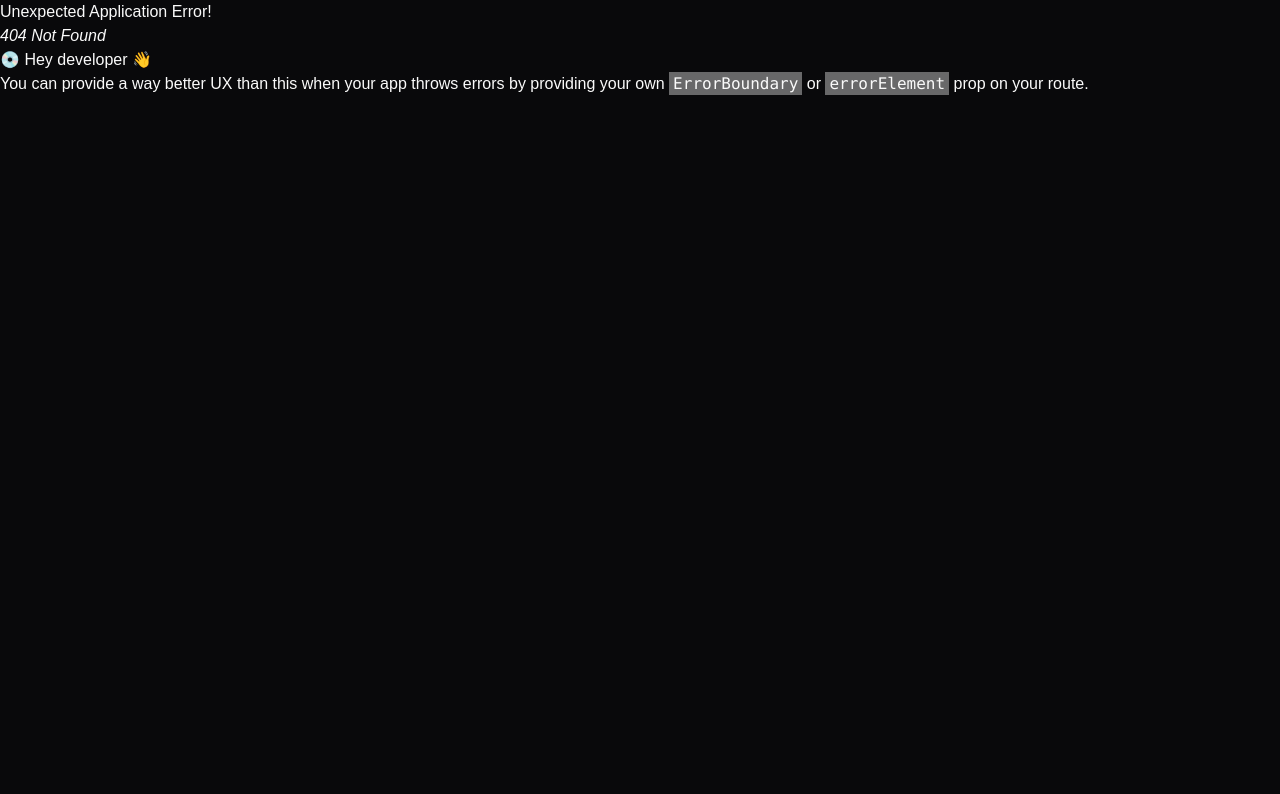
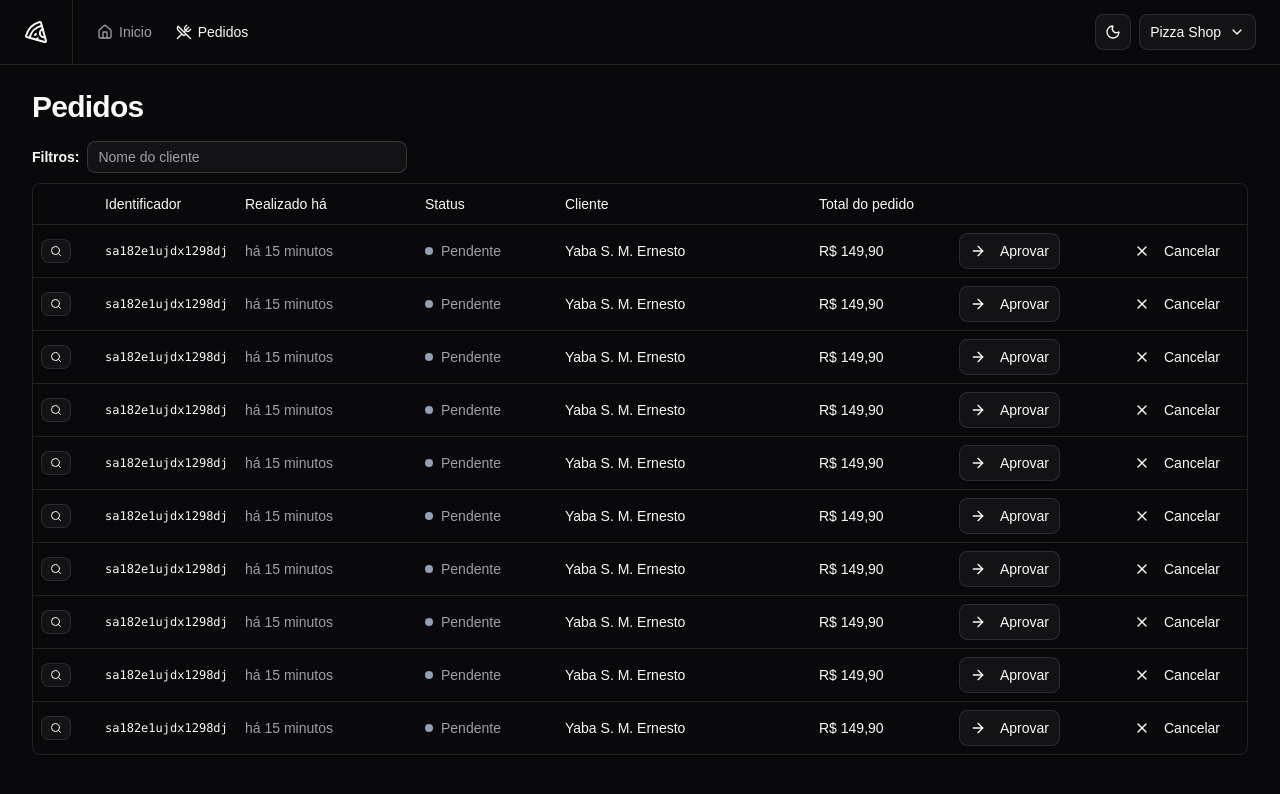
Before and after one commit to yabaernesto/pizzashop-web, a React (Vite) app: page /orders in a window 1280 px wide. Before the commit this address had no page. Shown: the top 794 px of the page. Built offline with nearby package versions, Linux system fonts and the light colour scheme.

Commit message:
feat: página listagem de pedidos

```diff
--- /dev/null
+++ b/src/components/ui/table.tsx
@@ -0,0 +1,114 @@
+import * as React from "react"
+
+import { cn } from "@/lib/utils"
+
+function Table({ className, ...props }: React.ComponentProps<"table">) {
+  return (
+    <div
+      data-slot="table-container"
+      className="relative w-full overflow-x-auto"
+    >
+      <table
+        data-slot="table"
+        className={cn("w-full caption-bottom text-sm", className)}
+        {...props}
+      />
+    </div>
+  )
+}
+
+function TableHeader({ className, ...props }: React.ComponentProps<"thead">) {
+  return (
+    <thead
+      data-slot="table-header"
+      className={cn("[&_tr]:border-b", className)}
+      {...props}
+    />
+  )
+}
+
+function TableBody({ className, ...props }: React.ComponentProps<"tbody">) {
+  return (
+    <tbody
+      data-slot="table-body"
+      className={cn("[&_tr:last-child]:border-0", className)}
+      {...props}
+    />
+  )
+}
+
+function TableFooter({ className, ...props }: React.ComponentProps<"tfoot">) {
+  return (
+    <tfoot
+      data-slot="table-footer"
+      className={cn(
+        "border-t bg-muted/50 font-medium [&>tr]:last:border-b-0",
+        className
+      )}
+      {...props}
+    />
+  )
+}
+
+function TableRow({ className, ...props }: React.ComponentProps<"tr">) {
+  return (
+    <tr
+      data-slot="table-row"
+      className={cn(
+        "border-b transition-colors hover:bg-muted/50 data-[state=selected]:bg-muted",
+        className
+      )}
+      {...props}
+    />
+  )
+}
+
+function TableHead({ className, ...props }: React.ComponentProps<"th">) {
+  return (
+    <th
+      data-slot="table-head"
+      className={cn(
+        "h-10 px-2 text-left align-middle font-medium whitespace-nowrap text-foreground [&:has([role=checkbox])]:pr-0",
+        className
+      )}
+      {...props}
+    />
+  )
+}
+
+function TableCell({ className, ...props }: React.ComponentProps<"td">) {
+  return (
+    <td
+      data-slot="table-cell"
+      className={cn(
+        "p-2 align-middle whitespace-nowrap [&:has([role=checkbox])]:pr-0",
+        className
+      )}
+      {...props}
+    />
+  )
+}
+
+function TableCaption({
+  className,
+  ...props
+}: React.ComponentProps<"caption">) {
+  return (
+    <caption
+      data-slot="table-caption"
+      className={cn("mt-4 text-sm text-muted-foreground", className)}
+      {...props}
+    />
+  )
+}
+
+export {
+  Table,
+  TableHeader,
+  TableBody,
+  TableFooter,
+  TableHead,
+  TableRow,
+  TableCell,
+  TableCaption,
+}
--- /dev/null
+++ b/src/pages/dashboard/orders/orders.tsx
@@ -0,0 +1,94 @@
+import { ArrowRight, Search, X } from 'lucide-react'
+import { Helmet } from 'react-helmet-async'
+
+import { Input } from '@/components/ui/input'
+import {
+  Table,
+  TableBody,
+  TableCell,
+  TableHead,
+  TableHeader,
+  TableRow
+} from '@/components/ui/table'
+import { Button } from '@/components/ui/button'
+
+export function Orders() {
+  return (
+    <>
+      <Helmet title='Pedidos' />
+      <div className="flex flex-col gap-4">
+        <h1 className="text-3xl font-bold tracking-tight">Pedidos</h1>
+      </div>
+
+      <div className="space-y-2.5">
+        <form className="flex items-center gap-2">
+          <span className="text-sm font-semibold">
+            Filtros:
+          </span>
+          <Input placeholder='Nome do cliente' className='h-8 w-[320px]' />
+        </form>
+
+        <div className="border rounded-md">
+          <Table>
+            <TableHeader>
+              <TableRow>
+                <TableHead className='w-[64px]'></TableHead>
+                <TableHead className='w-[140px]'>Identificador</TableHead>
+                <TableHead className='w-[180px]'>Realizado há</TableHead>
+                <TableHead className='w-[140px]'>Status</TableHead>
+                <TableHead>Cliente</TableHead>
+                <TableHead className='w-[140px]'>Total do pedido</TableHead>
+                <TableHead className='w-[164px]'></TableHead>
+                <TableHead className='w-[132px]'></TableHead>
+              </TableRow>
+            </TableHeader>
+            <TableBody>
+              {Array.from({ length: 10 }).map((_, index) => {
+                return (
+                  <TableRow key={index}>
+                    <TableCell>
+                      <Button variant="outline" size="xs">
+                        <Search className='h-3 w-3' />
+                        <span className="sr-only">Detalhes do pedido</span>
+                      </Button>
+                    </TableCell>
+                    <TableCell className='text-xs font-mono font-medium'>
+                      sa182e1ujdx1298dj
+                    </TableCell>
+                    <TableCell className='text-muted-foreground'>
+                      há 15 minutos
+                    </TableCell>
+                    <TableCell>
+                      <div className="flex items-center gap-2">
+                        <span className="w-2 h-2 rounded-full bg-slate-400" />
+                        <span className="font-medium text-muted-foreground">
+                          Pendente
+                        </span>
+                      </div>
+                    </TableCell>
+                    <TableCell className='font-medium'>
+                      Yaba S. M. Ernesto
+                    </TableCell>
+                    <TableCell className='font-medium'>R$ 149,90</TableCell>
+                    <TableCell>
+                      <Button variant="outline" className='cursor-pointer'>
+                        <ArrowRight className='h-3 w-3 mr-2' />
+                        Aprovar
+                      </Button>
+                    </TableCell>
+                    <TableCell>
+                      <Button variant="ghost" className='cursor-pointer'>
+                        <X className='h-3 w-3 mr-2' />
+                        Cancelar
+                      </Button>
+                    </TableCell>
+                  </TableRow>
+                )
+              })}
+            </TableBody>
+          </Table>
+        </div>
+      </div>
+    </>
+  )
+}
```
Also changed, not shown: src/routes.tsx (+7 -3 lines).
